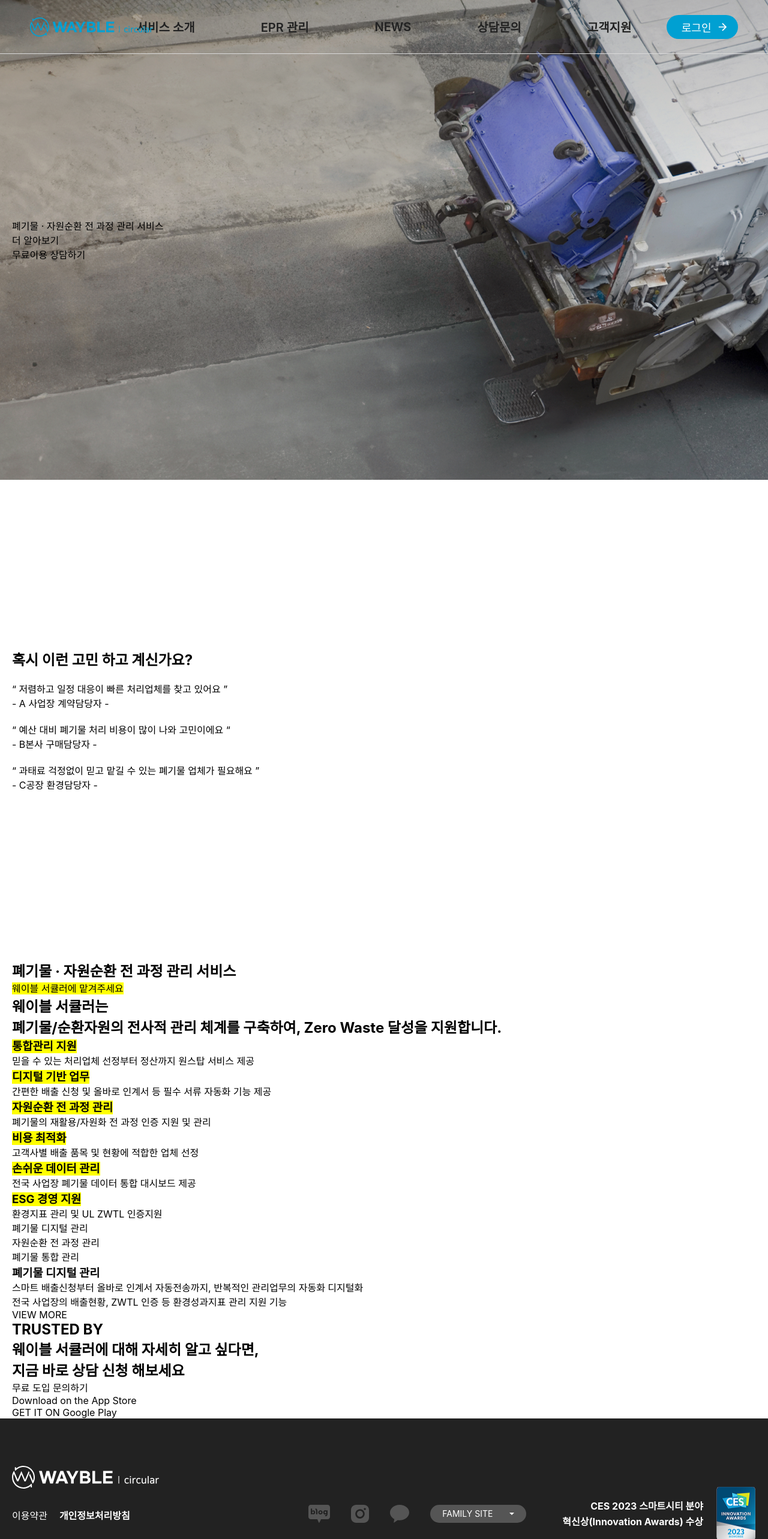
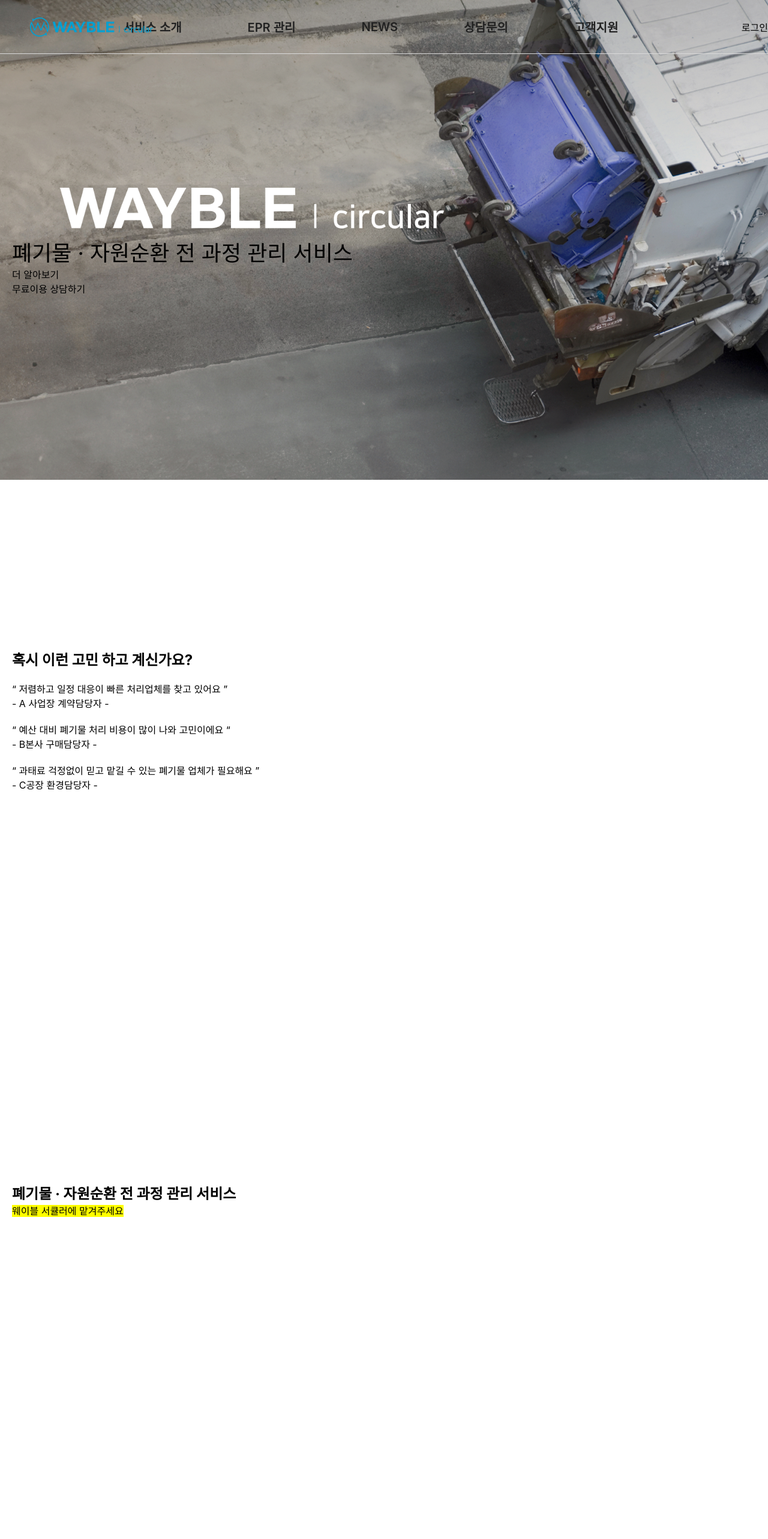
Before and after one commit to jangmate/semantic, a React (Vite) app: page / in a window 1280 px wide. Shown: the top 2566 px of the page at 60% size. Built offline with nearby package versions, Linux system fonts and the light colour scheme.

Commit message:
시맨틱 마크업 실습프로젝트 메인화면 (css, 이미지 적용중)

```diff
--- a/src/components/Header.jsx
+++ b/src/components/Header.jsx
@@ -13,7 +13,7 @@
             <h1 className='h1'>
                 <Link to="/" aria-label='WAYBLE circlar' className='wayble_logo'></Link>
             </h1>
-            <nav>
+            <nav className={'gnb'}>
                 <ul onMouseEnter={() => setHeaderOpen(true)} onMouseLeave={() => setHeaderOpen(false)}>
                     <li>
                         <Link to="/intro">서비스 소개</Link>
@@ -32,7 +32,7 @@
                     </li>
                 </ul>
             </nav>
-            <aside className='aside'>
+            <div>
                 <ul>
                     {/*<li>*/}
                     {/*    <button type="button" onClick={() => navigate("/")}>WAYBLE</button>*/}
@@ -41,7 +41,7 @@
                        <button type='button' onClick={openModal}>로그인</button>
                     </li>
                 </ul>
-            </aside>
+            </div>
             <LoginModal ref={modalRef}>
             </LoginModal>
         </header>
--- a/src/index.css
+++ b/src/index.css
@@ -227,5 +227,12 @@
     background-position: center;
 }
 .heading-wayble {
-
+    width: 800px;
+    height: 85px;
+    background-image: url("/images/main-banner-heading.png");
+    background-size: cover;
+    background-position: center;
 }
+.heading-wayble + p {
+    font-size: 36px;
+}
--- a/src/pages/Home.jsx
+++ b/src/pages/Home.jsx
@@ -1,8 +1,8 @@
 export default function Home () {
     return (
         <>
-            <section className={'full-hd-section bg-main-banner'}>
-                <div className={'inner-container'}>
+            <div className={'full-hd-section bg-main-banner'}>
+                <section className={'inner-container'}>
                     <h2 className={'heading-wayble'}><span className={'blind'}>WAYBLE circular</span></h2>
                     <p>폐기물 · 자원순환 전 과정 관리 서비스</p>
                     <nav>
@@ -15,41 +15,44 @@
                             </li>
                         </ul>
                     </nav>
+                </section>
             </div>
-            </section>
-            <section className={'full-hd-section'}>
-                <div className={'inner-container'}>
+            <div className={'full-hd-section'}>
+                <section className={'inner-container'}>
                     <h2>혹시 이런 고민 하고 계신가요?</h2>
                     <ul className={'worry-list'}>
                         <li>
-                            <figure>
+                            <div className={'img-container'}>
                                 <img src={'/'} alt={""}/>
-                            </figure>
+                            </div>
                             <blockquote>“ <span>저렴하고 일정 대응이 빠른</span> 처리업체를 찾고 있어요 ”</blockquote>
                             <p>- A 사업장 계약담당자 -</p>
                         </li>
                         <li>
-                            <figure>
+                            <div className={'img-container'}>
                                 <img src={'/'} alt={""}/>
-                            </figure>
+                            </div>
                             <blockquote>“ 예산 대비 <span>폐기물 처리 비용이</span> 많이 나와 고민이에요 “</blockquote>
                             <p>- B본사 구매담당자 -</p>
                         </li>
                         <li>
-                            <figure>
+                            <div className={'img-container'}>
                                 <img src={'/'} alt={""}/>
-                            </figure>
+                            </div>
                             <blockquote>“ <span>과태료 걱정없이 믿고 맡길 수 있는</span> 폐기물 업체가 필요해요 ”</blockquote>
                             <p>- C공장 환경담당자 -</p>
                         </li>
                     </ul>
+                </section>
             </div>
-            </section>
-            <section className={'full-hd-section'}>
+            <div className={'full-hd-section'}>
+                <section className={'inner-container'}>
                     <h2>폐기물 · 자원순환 전 과정 관리 서비스</h2>
                     <p className={'trust-me middle-underline'}><mark>웨이블 서큘러에 맡겨주세요</mark></p>
                 </section>
-            <section className={'full-hd-section'}>
+            </div>
+            <div className={'full-hd-section'}>
+                <section className={'inner-container'}>
                     <h2><b>웨이블 서큘러는</b> <br /> 폐기물/순환자원의 전사적 관리 체계를 구축하여, Zero Waste 달성을 지원합니다.</h2>
                     <ul>
                         <li>
@@ -78,7 +81,9 @@
                         </li>
                     </ul>
                 </section>
-            <section className={'full-hd-section'}>
+            </div>
+            <div className={'full-hd-section'}>
+                <section className={'inner-container'}>
                     <h2 className="blind">서비스 목록</h2>
                     <ul>
                         <li>
@@ -102,7 +107,9 @@
                         </nav>
                     </article>
                 </section>
-            <section className={'full-hd-section'}>
+            </div>
+            <div className={'full-hd-section'}>
+                <section className={'inner-container'}>
                     <h2>TRUSTED BY</h2>
                     <ul>
                         <li><span className={'blind'}>Microsoft</span></li>
@@ -114,6 +121,8 @@
                         <li><span className={'blind'}>kakao</span></li>
                     </ul>
                 </section>
+            </div>
+            <div>
                 <section className={'full-hd-section'}>
                     <h2><b>웨이블 서큘러에 대해 자세히 알고 싶다면,</b> <br /> 지금 바로 상담 신청 해보세요</h2>
                     <nav>
@@ -130,6 +139,7 @@
                         </ul>
                     </nav>
                 </section>
+            </div>
         </>
     )
 }
```
Also changed, not shown: public/images/main-banner-heading.png (added), public/images/main-banner-heading.svg (added). Lines whose indentation alone changed are shown as unchanged.
